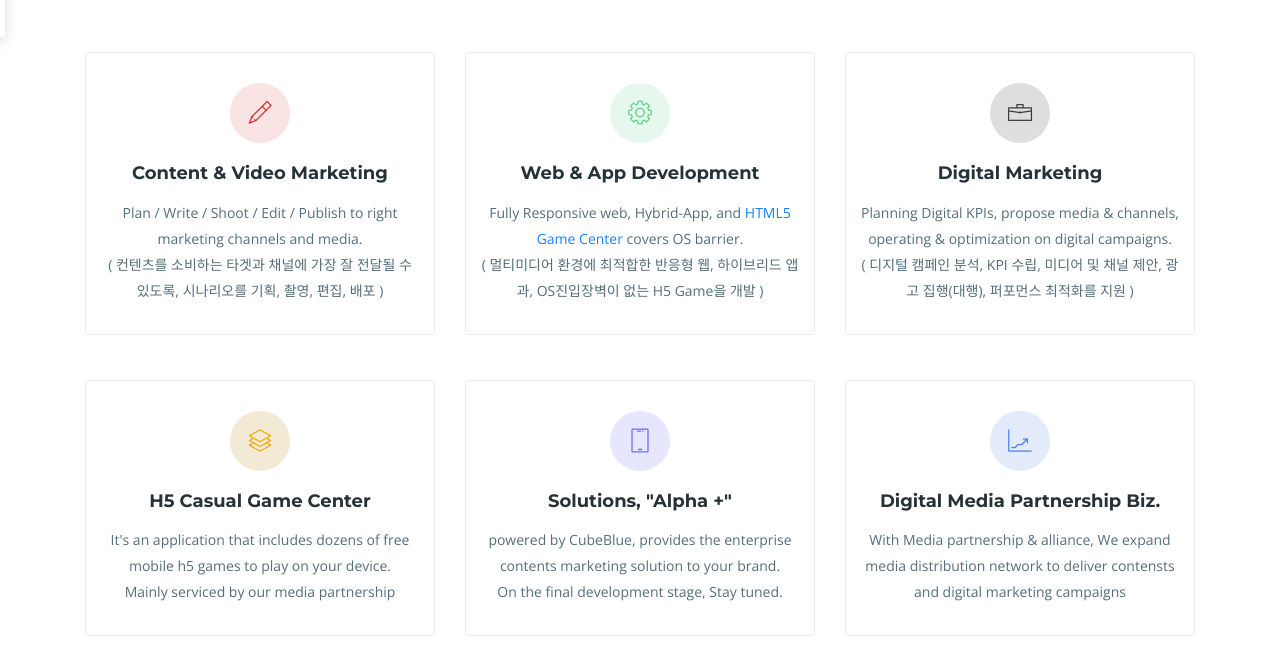
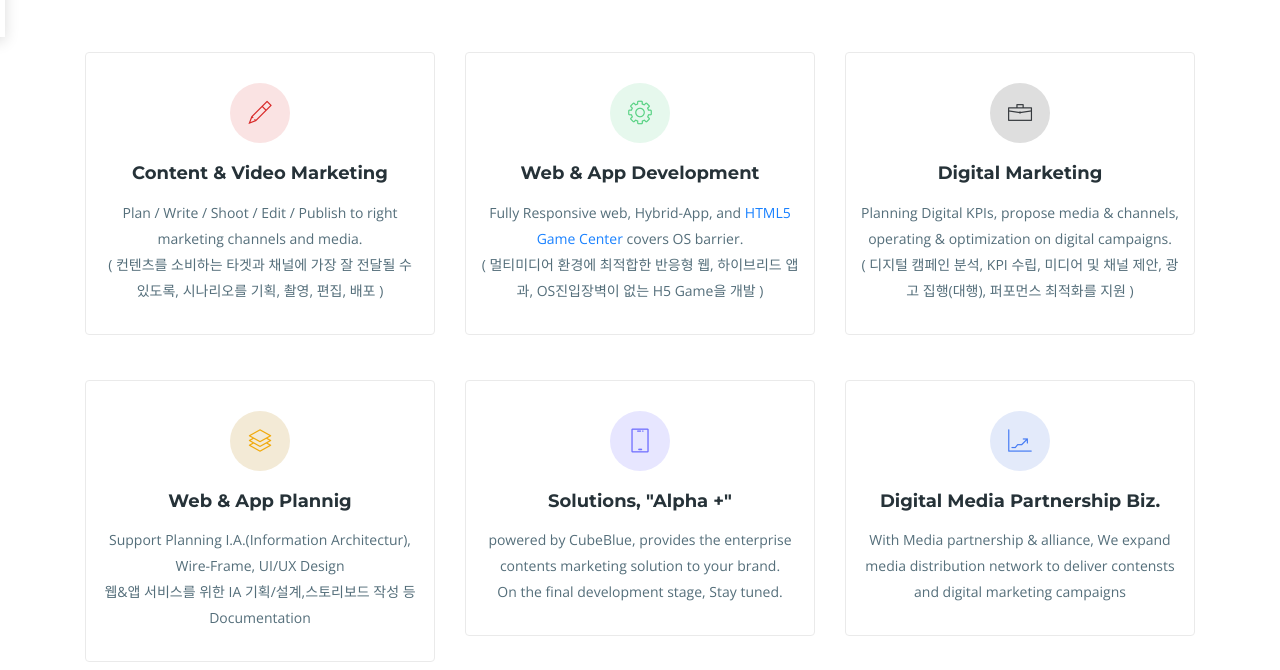
Before and after one commit to zankke/Qble, a plain HTML site: page index.html in a window 1280 px wide. Shown: the part 270-940 px from the top of the page. Drawn offline with nearby package versions, Linux system fonts and the light colour scheme; files whose address does not match are found by name.

Commit message:
Update index.html

```diff
--- a/index.html
+++ b/index.html
@@ -224,9 +224,9 @@
             <div class="icon color-4">
               <i class="lni-layers"></i>
             </div>
-            <h4 class="nav-item"><strong>H5 Casual Game Center</strong></h4>
-            <p>It's an application that includes dozens of free mobile h5 games to play on your device.</p>
-            <p>Mainly serviced by our media partnership</p>
+            <h4 class="nav-item"><strong> Web & App Plannig</strong></h4>
+            <p>Support Planning I.A.(Information Architectur), Wire-Frame, UI/UX Design</p>
+            <p>웹&앱 서비스를 위한 IA 기획/설계,스토리보드 작성 등 Documentation </p>
           </div>
         </div>
         <div class="col-lg-4 col-md-6 col-xs-12">
```
